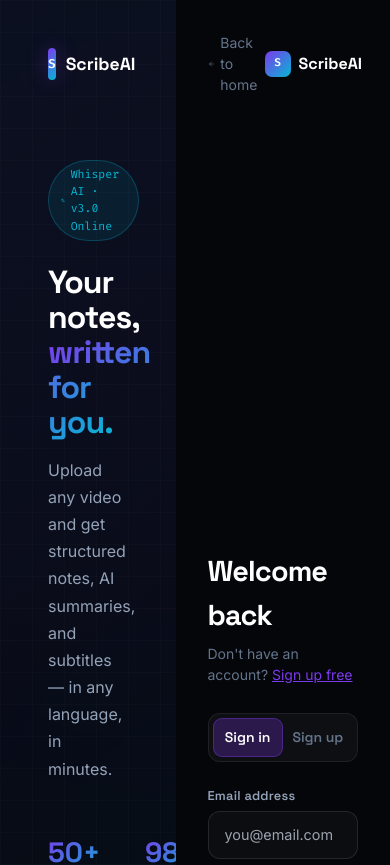
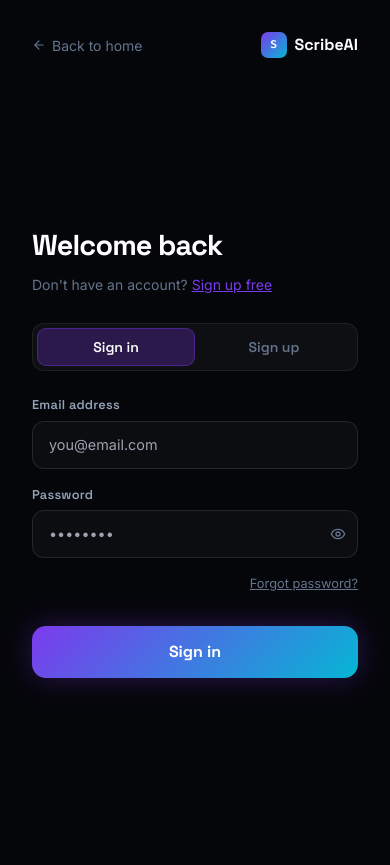
Before and after one commit to Rudra-aa/Scribeai, a React (Vite) app in the folder client/: page /auth in a window 390 px wide. Shown: the top 865 px of the page. After the commit the page ends 844 px from the top, so only its background shows below. Built offline with nearby package versions, Linux system fonts and the light colour scheme.

Commit message:
Fix mobile auth layout bug

```diff
--- a/client/src/components/layout/Footer.jsx
+++ b/client/src/components/layout/Footer.jsx
@@ -82,10 +82,10 @@ export default function OsFooter() {
 
       <div style={{ position: 'relative', zIndex: 1, borderTop: '1px solid rgba(255,255,255,0.05)', padding: '1.5rem', display: 'flex', justifyContent: 'space-between', alignItems: 'center', flexWrap: 'wrap', gap: '1rem', maxWidth: '72rem', margin: '0 auto' }}>
         <span style={{ color: '#64748B', fontSize: '0.78rem', fontFamily: 'Fira Code, monospace' }}>
-          © {new Date().getFullYear()} ScribeAI · Free tier available · Powered by Whisper AI · Firebase Firestore
+          © {new Date().getFullYear()} ScribeAI
         </span>
         <span style={{ color: '#334155', fontSize: '0.75rem', fontFamily: 'Fira Code, monospace' }}>
-          // ALL SYSTEMS NOMINAL
+          ALL SYSTEMS NOMINAL
         </span>
       </div>
     </footer>
--- a/client/src/pages/Auth.jsx
+++ b/client/src/pages/Auth.jsx
@@ -145,8 +145,8 @@ export default function Auth() {
     <div style={{ display: 'flex', minHeight: '100vh', backgroundColor: '#05060A', fontFamily: 'Inter, sans-serif' }}>
 
       {/* ── LEFT PANEL ──────────────────────────────────────── */}
-      <div style={{ flex: '0 0 45%', position: 'relative', overflow: 'hidden', display: 'flex', flexDirection: 'column', padding: '3rem', background: 'linear-gradient(145deg, #0B1020 0%, #05060A 100%)' }}
-        className="hidden lg:flex">
+      <div style={{ flex: '0 0 45%', position: 'relative', overflow: 'hidden', padding: '3rem', background: 'linear-gradient(145deg, #0B1020 0%, #05060A 100%)' }}
+        className="hidden lg:flex lg:flex-col">
 
         {/* Ambient orbs */}
         <FloatingOrb size={300} color="rgba(124,58,237,0.15)" x="10%" y="15%" delay={0} />
```
